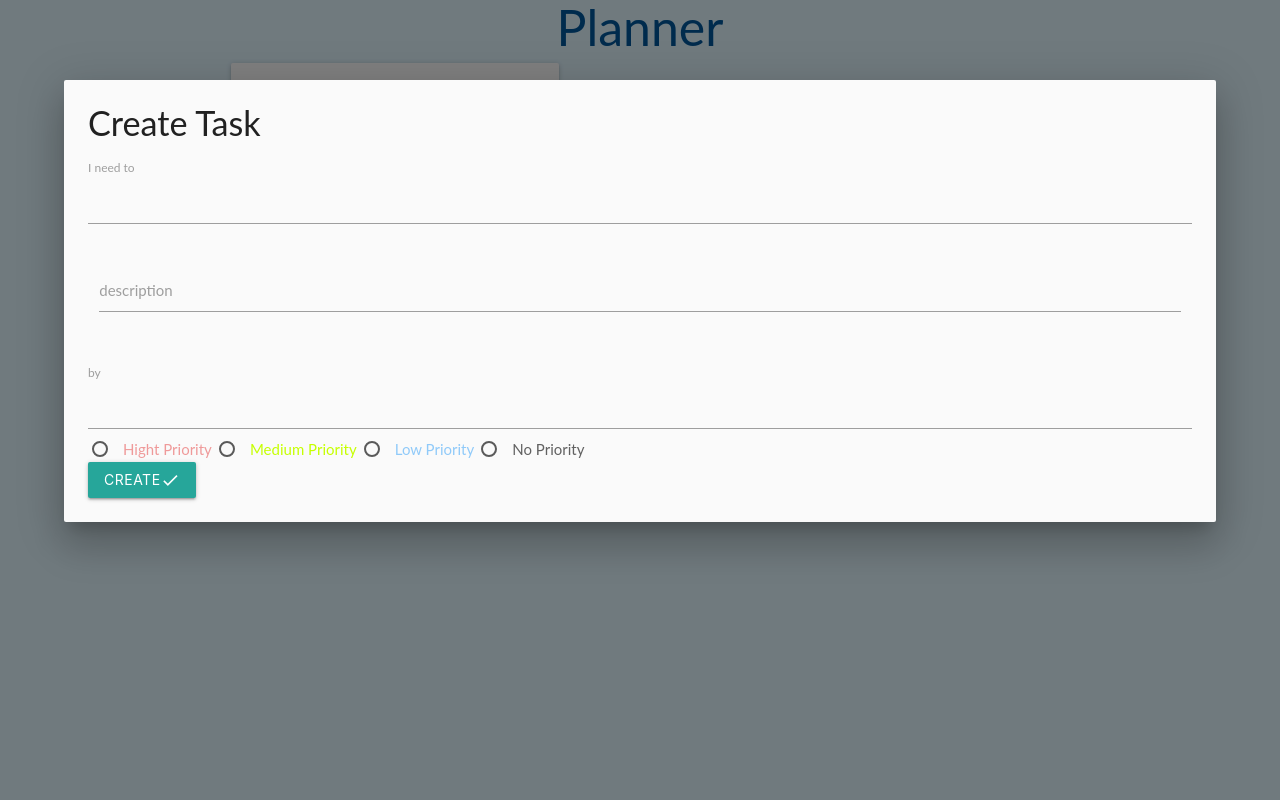
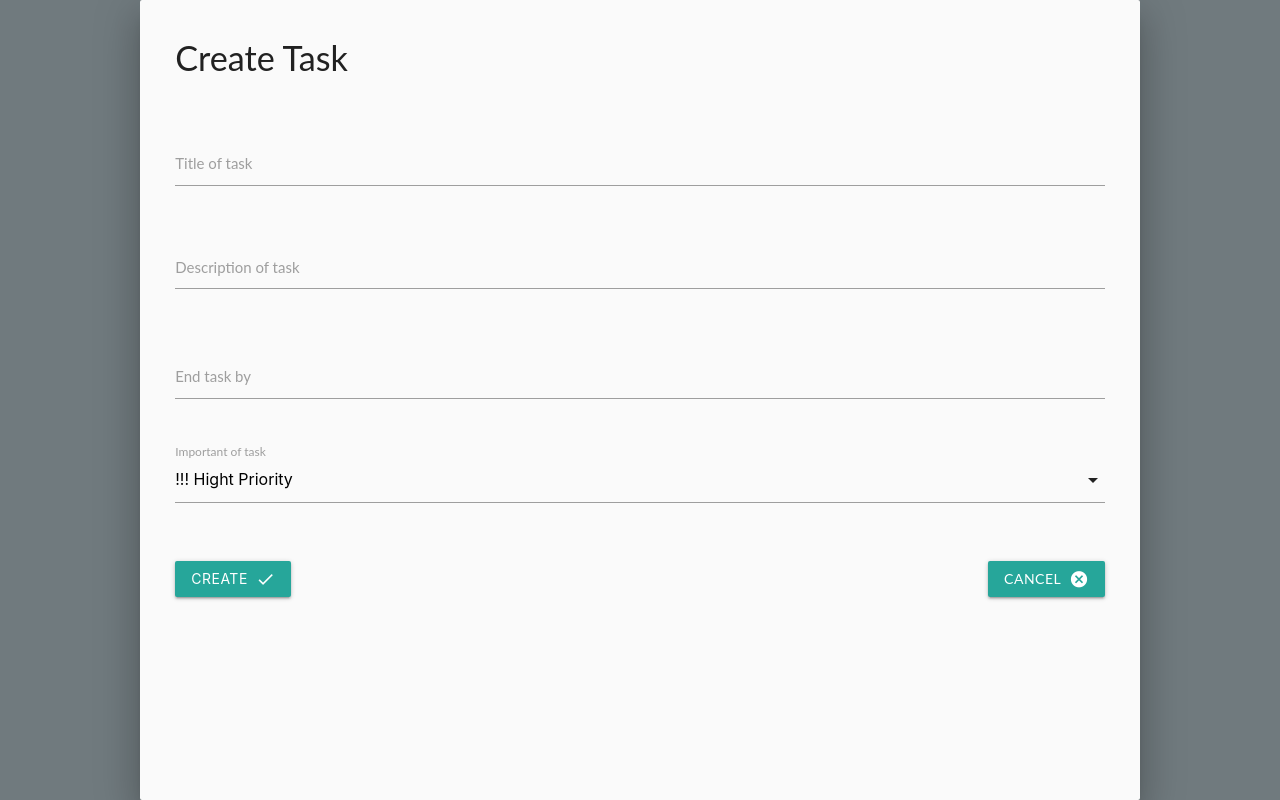
Before and after one commit to F1rman/Planer, a plain HTML site: page index.html in a window 1280 px wide. Both pictures are taken after a click on the link "add". Drawn offline with Linux system fonts and the light colour scheme.

Commit message:
Modal create updated!

```diff
--- a/css/main.css
+++ b/css/main.css
@@ -159,12 +159,21 @@ img {
 .flex {
   display: flex;
 }
-
+#modal_buttons{
+  display: flex;
+justify-content: space-between;
+}
 #modal_create {
   transform: none !important;
-  width: 90% !important;
+  width: 100% !important;
+  height: 100vh !important;
+  max-height: 100%;
+  top: 0 !important;
+  max-width: 1000px;
 }
-
+form .material-icons{
+      margin: 0 0 0 8px;
+}
 .relative {
   position: relative;
 }
--- a/index.html
+++ b/index.html
@@ -39,7 +39,7 @@
     <ul ng-show="no_tasks == false" class="collapsible ">
       <li ng-repeat="toDo in toDos track by $index">
         <div class="collapsible-header">
-      <div class="text-{{important[toDo.important].cl}}">  {{important[toDo.important].sm}}</div>
+          <div class="text-{{important[toDo.important].cl}}"> {{important[toDo.important].sm}}</div>
           {{toDo.title}}
 
           <a class='dropdown-trigger ' href='#' id="dropdown-trigger{{$index}}" data-target='dropdown{{$index}}'>
@@ -51,7 +51,7 @@
             <li>
 
               <a class="" ng-click="removeToDo(toDo)" onclick="M.toast({html: toastHTML})">
-                <i  class="material-icons">
+                <i class="material-icons">
                   delete
                 </i>
                 delete
@@ -59,7 +59,7 @@
             </li>
             <li>
               <a ng-click="setDef($index);editToDo($index); " class="modal-trigger" href="#modal_edit">
-              <i  class="material-icons">
+                <i class="material-icons">
                   edit
                 </i>
                 edit {{$index}}
@@ -95,13 +95,13 @@
 
 
   <div id="modal_edit" class="modal">
-      <div  class="modal-content">
+    <div class="modal-content">
       <h4>Change task</h4>
-        <form >
+      <form>
         <label for="todo">I need to </label>
         <input id="editTodo" name="edittodo" type="text" ng-model="editToDoTitle" ng-value="toDos[edit_task].title" />
         <label for="todo">description </label>
-          <input id="editTesc" name="editdesc" type="text" ng-model="editToDoDescription"  ng-value="toDos[edit_task].description" />
+        <input id="editTesc" name="editdesc" type="text" ng-model="editToDoDescription" ng-value="toDos[edit_task].description" />
         <label for="dueDate"> by </label>
         <input id="editTueDate" name="editdueDate" type="text" type="text" class="datepicker" ng-model="editattedDate" ng-value="toDos[edit_task].dueBy">
         <label ng-repeat="x in important">
@@ -160,29 +160,52 @@
 
   <div id="modal_create" class="modal">
     <div class="modal-content">
+      <div class="row">
+        <div class="input-field col s12">
       <h4>Create Task</h4>
+    </div>
+  </div>
       <form ng-submit="addToDo()">
         <div class="row">
-        <label for="todo">I need to </label>
+          <div class="input-field col s12">
+            <label for="todo">Title of task</label>
             <input id="todo" data-length="30" name="todo" type="text" ng-model="formToDoTitle" />
+          </div>
         </div>
         <div class="row">
           <div class="input-field col s12">
             <textarea id="desc" name="desc" class="materialize-textarea" data-length="120" ng-model="formToDoDescription"></textarea>
-           <label for="desc">description</label>
+            <label for="desc">Description of task</label>
           </div>
         </div>
-        <label for="dueDate"> by </label>
+        <div class="row">
+          <div class="input-field col s12">
+            <label for="dueDate">End task by</label>
             <input id="dueDate" name="dueDate" type="text" type="text" class="datepicker" ng-model="formDueDate">
-        <label ng-repeat="x in important">
-          <input name="group1" type="radio" ng-click="select($index)" />
-          <span class="text-{{important[$index].cl}}">{{important[$index].im}}</span>
-        </label>
+          </div>
+        </div>
+        <div class="row">
+          <div class="input-field col s12">
+            <select id="important">
+              <option  value="{{$index}}"  ng-repeat="x in important">{{important[$index].sm}} {{important[$index].im}}</option>
+            </select>
+            <label>Important of task</label>
+          </div>
+        </div>
+        <div class="row">
+          <div id="modal_buttons" class="input-field col flex s12">
         <button type="submit" class="btn waves-effect waves-light flex  modal-close">Create
           <i class="material-icons ">
             check
           </i>
         </button>
+        <div  class="btn waves-effect waves-light flex  modal-close">Cancel
+          <i class="material-icons ">
+            cancel
+          </i>
+        </div>
+      </div>
+    </div>
       </form>
     </div>
   </div>
--- a/scripts/js.js
+++ b/scripts/js.js
@@ -35,7 +35,7 @@ app.controller('Main', function($scope) {
     }
   ]
   $scope.select = (a) => {
-    $scope.priority = a;
+
     $scope.num_task = a;
     console.log(a, 'Selected item');
     // $scope.check_if_have_small_tasks_storage()
@@ -119,13 +119,18 @@ app.controller('Main', function($scope) {
 
   $scope.addToDo = function() {
     var formattedDate = Date.parse($scope.formDueDate);
+    console.log($scope.formToDoTitle);
+    if ($scope.formToDoTitle == undefined || $scope.formToDoTitle == null || $scope.formToDoTitle == '' ) {
+        $scope.formToDoTitle = "Default title"
+    }
     $scope.toDos.push({
       title: $scope.formToDoTitle,
       description: $scope.formToDoDescription,
       dueBy: formattedDate,
         progress: 25,
-      important: $scope.priority
+      important:$('#important').val()
     });
+
     refresh_stor($scope.toDos)
   check_if_have_tasks_storage()
     $scope.formToDoTitle = '';
```
Lines whose indentation alone changed are shown as unchanged.
